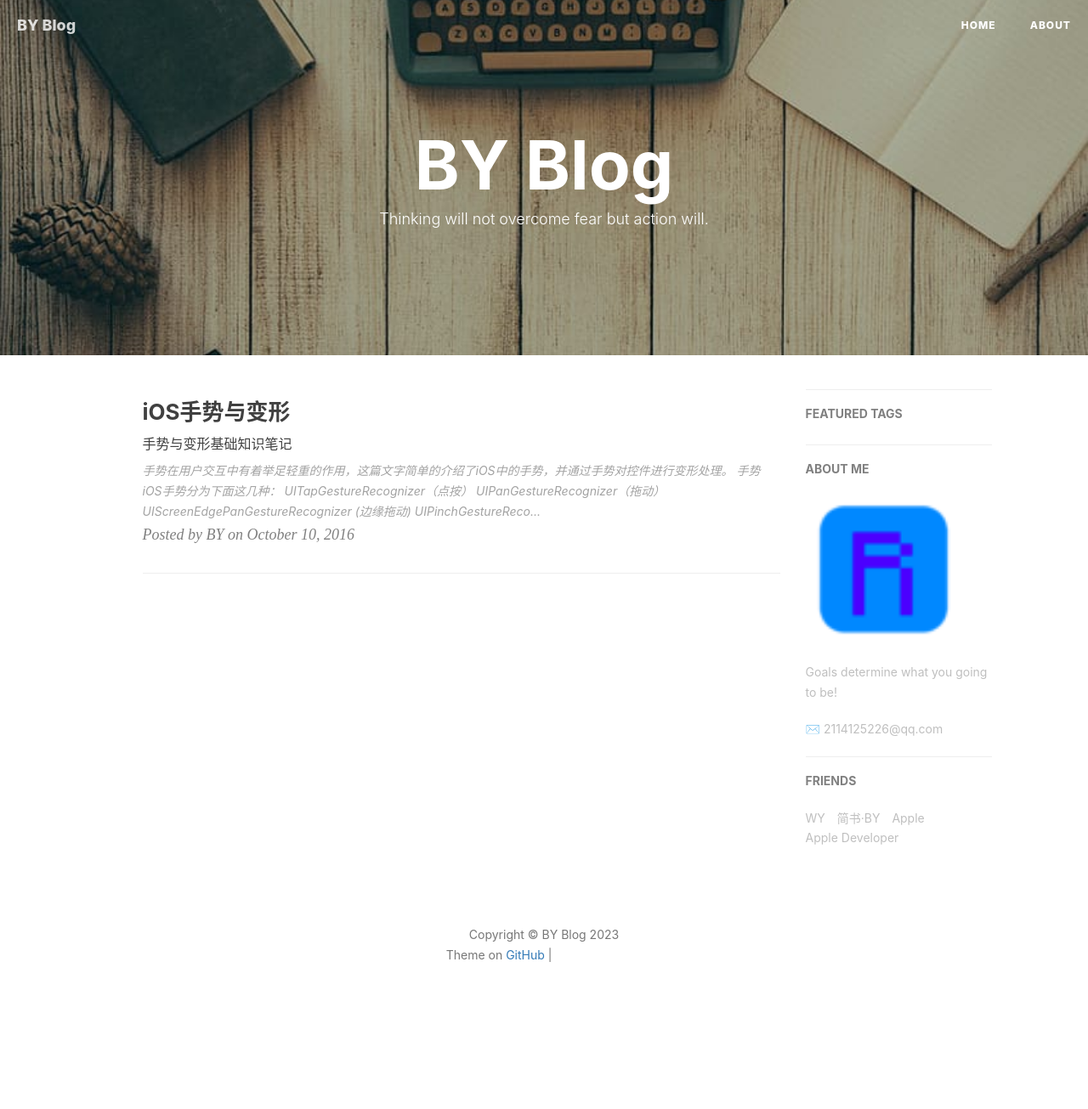
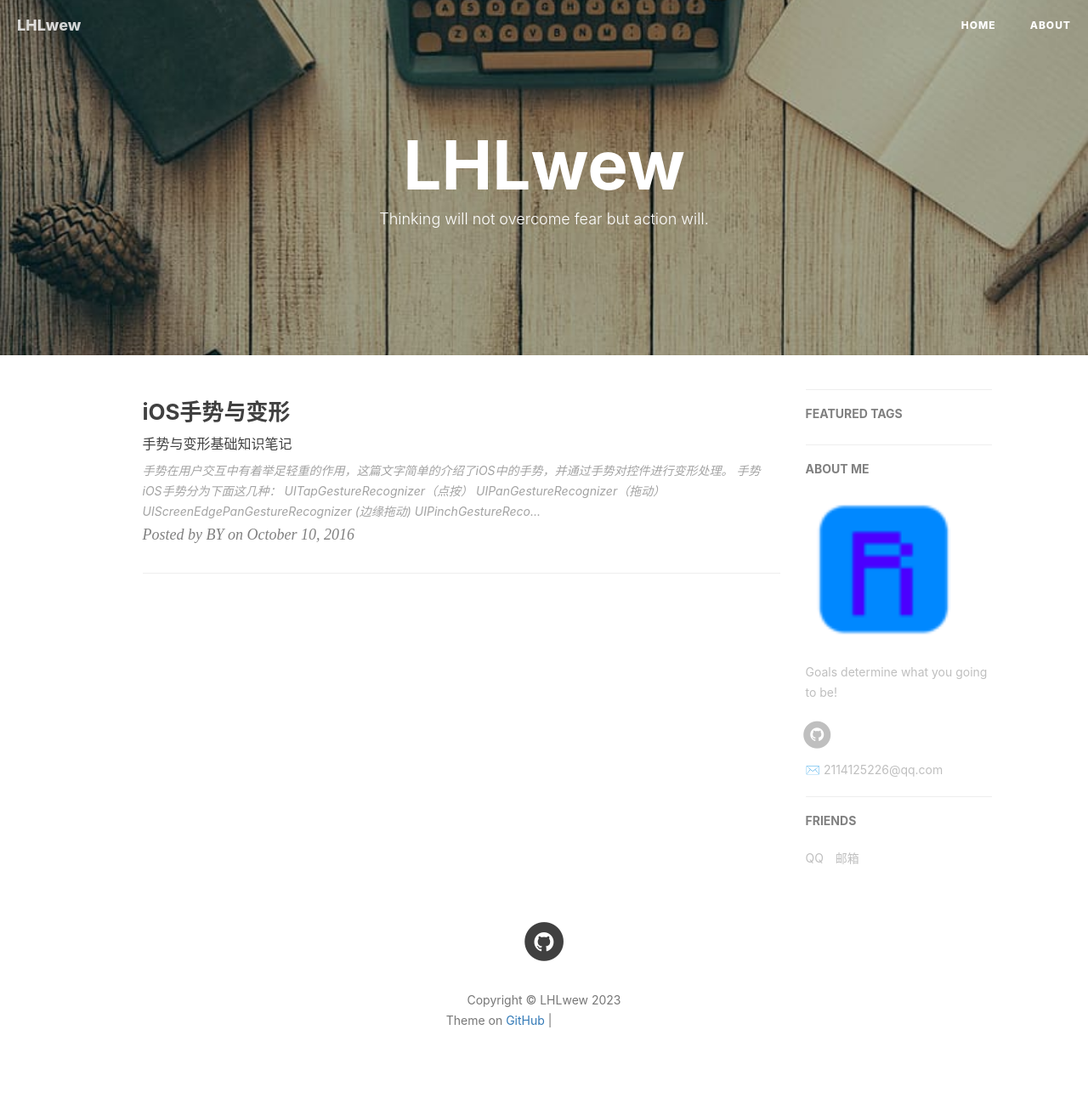
Before and after one commit to lhlwew/lhlwew.github.io, a Jekyll site: the page built from index.html, in a window 1280 px wide. Shown: the whole page at 85% size. Built offline with Jekyll 4.4.1, drawn with Linux system fonts in a browser that asks for light colours; nearby versions of some CDN libraries; the list of posts is cut into pages by our own code; comment, search, counter and statistics services are not loaded; before the commit the page ends 1228 px from its top, so only the background shows below that; grey boxes are pictures that could not be loaded.

Commit message:
Update _config.yml

```diff
--- a/_config.yml
+++ b/_config.yml
@@ -1,9 +1,9 @@
 # Site settings
-title: BY Blog
+title: LHLwew
 SEOTitle: Rice_LHLwew的博客
 header-img: img/post-bg-desk.jpg
 email: 2114125226@qq.com
-description: "Every failure is leading towards success."
+description: "花有重开日，人无再少年！"
 keyword: "wew, LHLwew,Rice_LHLwew的博客, wew, lhl, 易语言, 我的世界, RiceToolbox"
 url: "http://lhlwew.github.io"          # your host, for absolute URL
 baseurl: ""      # for example, '/blog' if your blog hosted on 'host/blog'
@@ -20,7 +20,7 @@ sidebar-avatar: /img/about-Rice.png      # use absolute URL, seeing it's used in
 RSS: false
 # weibo_username:
 zhihu_username:
-github_username:
+github_username:    lhlwew
 facebook_username:
 jianshu_username:
 #twitter_username:
@@ -64,9 +64,9 @@ gitalk:
   enable: true    #是否开启Gitalk评论
   clientID: f2c84e7629bb1446c1a4                            #生成的clientID
   clientSecret: ca6d6139d1e1b8c43f8b2e19492ddcac8b322d0d    #生成的clientSecret
-  repo: qiubaiying.github.io    #仓库名称
-  owner: qiubaiying    #github用户名
-  admin: qiubaiying
+  repo: lhlwew.github.io    #仓库名称
+  owner: lhlwew    #github用户名
+  admin: lhlwew
   distractionFreeMode: true #是否启用类似FB的阴影遮罩
 
 
@@ -99,16 +99,10 @@ service-worker: true
 # Friends
 friends: [
     {
-        title: "WY",
-        href: "http://zhengwuyang.com"
+        title: "QQ",
+        href: "2114125226"
     },{
-        title: "简书·BY",
-        href: "http://www.jianshu.com/u/e71990ada2fd"
-    },{
-        title: "Apple",
-        href: "https://apple.com"
-    },{
-        title: "Apple Developer",
-        href: "https://developer.apple.com/"
+        title: "邮箱",
+        href: "2114125226@qq.com"
     }
 ]
```
